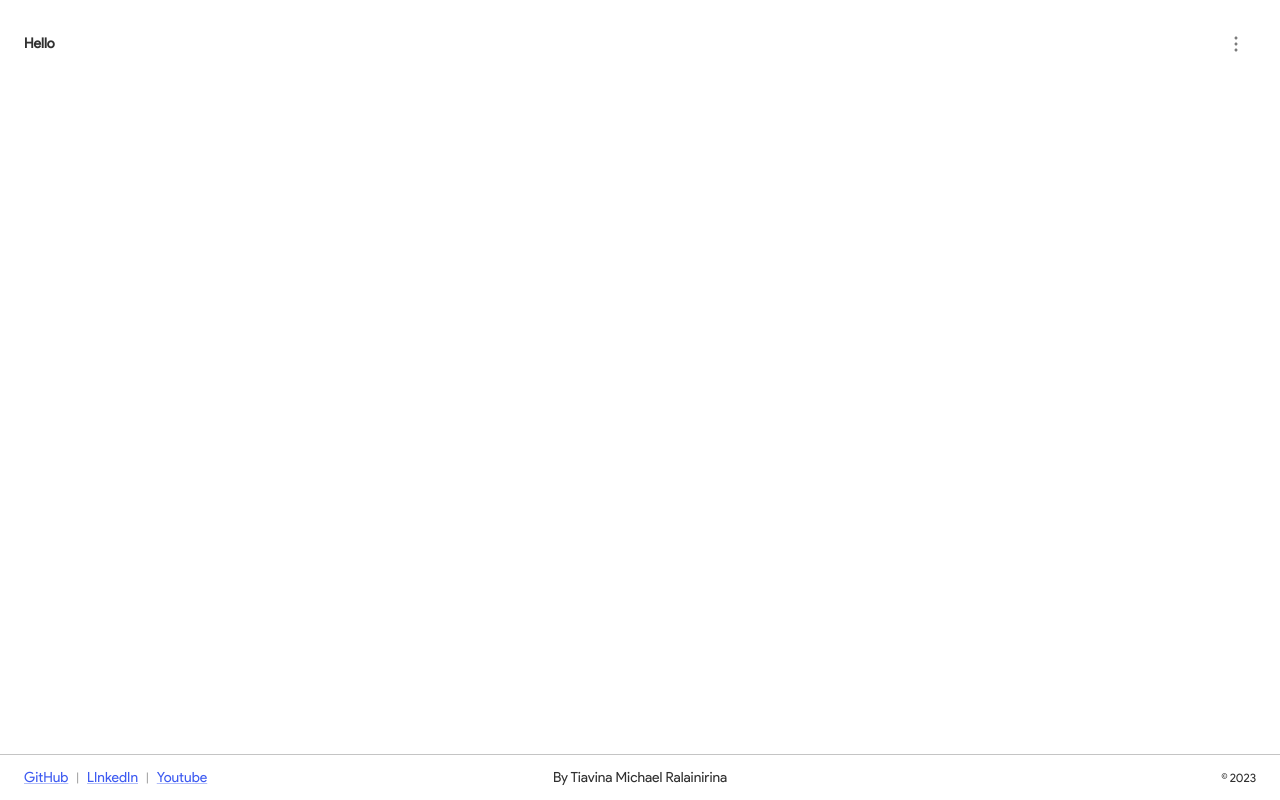
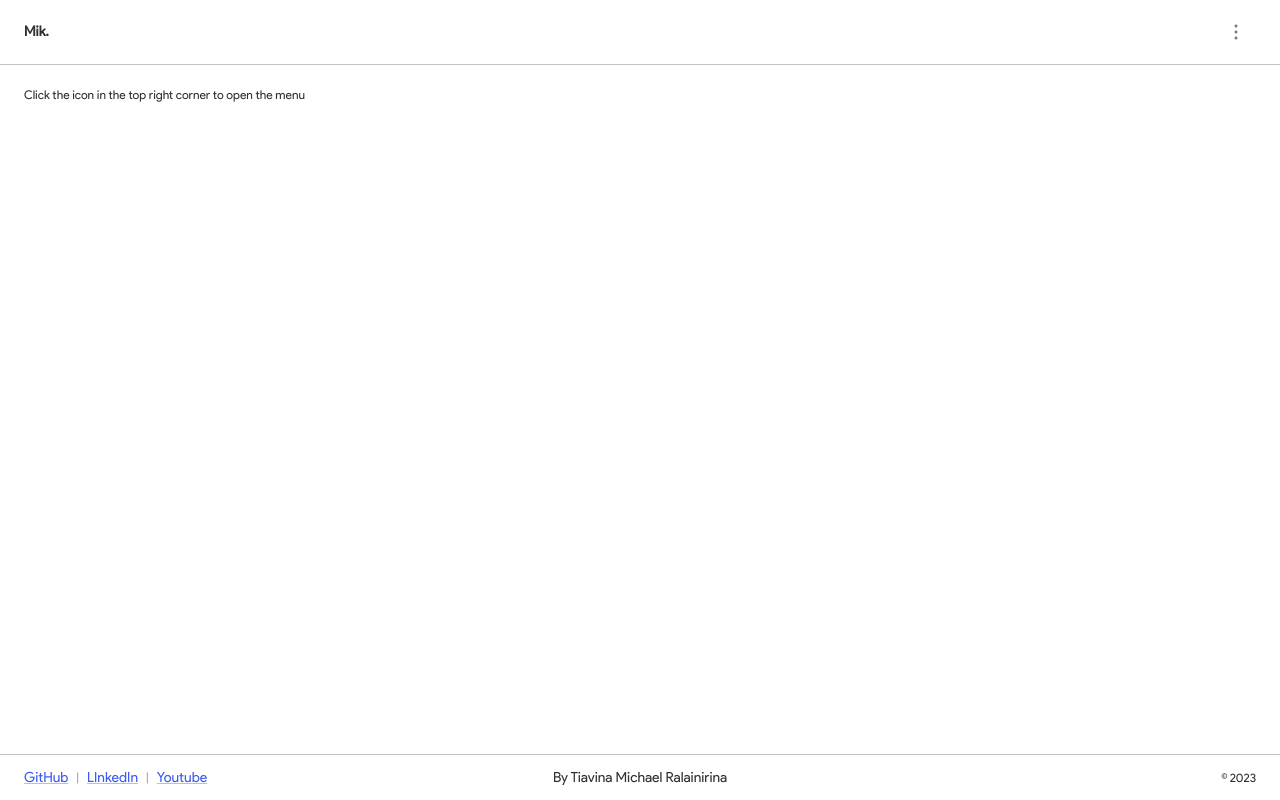
Before and after one commit to tiavina-mika/actions-menu, a React (Create React App) app: page / in a window 1280 px wide. Built offline with nearby package versions, Linux system fonts and the light colour scheme.

Commit message:
add content

```diff
--- a/src/containers/Home.tsx
+++ b/src/containers/Home.tsx
@@ -5,6 +5,7 @@ import { Typography } from "@mui/material";
 import { LAYOUT_CONTENT_PADDING } from "../utils/constants";
 import Footer from "../components/Footer";
 import ActionsModal from "./ActionsModal";
+import { Theme } from "@emotion/react";
 
 const classes = {
   root: {
@@ -12,7 +13,11 @@ const classes = {
   },
   content: {
     padding: LAYOUT_CONTENT_PADDING
-  }
+  },
+  header: (theme: Theme) => ({
+    borderBottom: "1px solid " + theme.palette.grey[300],
+    padding: `12px ${LAYOUT_CONTENT_PADDING}px`
+  })
 };
 
 const Home = () => {
@@ -24,12 +29,16 @@ const Home = () => {
   ];
   return (
     <div className="flexColumn spaceBetween" css={classes.root}>
-      <div
-        css={classes.content}
-        className="stretchSelf flexRow center spaceBetween"
-      >
-        <Typography variant="h3">Hello</Typography>
-        <ActionsModal title="What we do?" menus={menus} />
+      <div className="stretchSelf">
+        <div css={classes.header} className="flexRow center spaceBetween">
+          <Typography variant="h3">Mik.</Typography>
+          <ActionsModal title="What we do?" menus={menus} />
+        </div>
+        <div css={classes.content}>
+          <Typography className="grey800">
+            Click the icon in the top right corner to open the menu
+          </Typography>
+        </div>
       </div>
       <Footer />
     </div>
```
